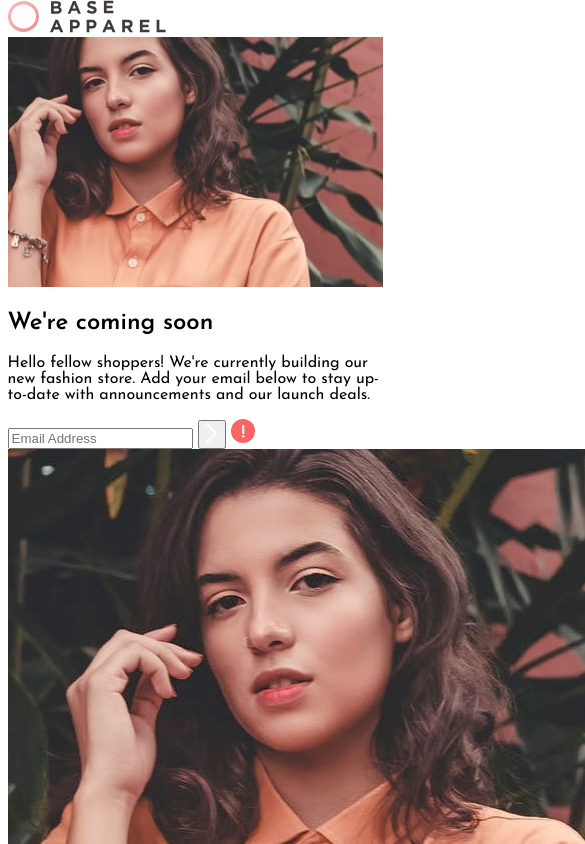
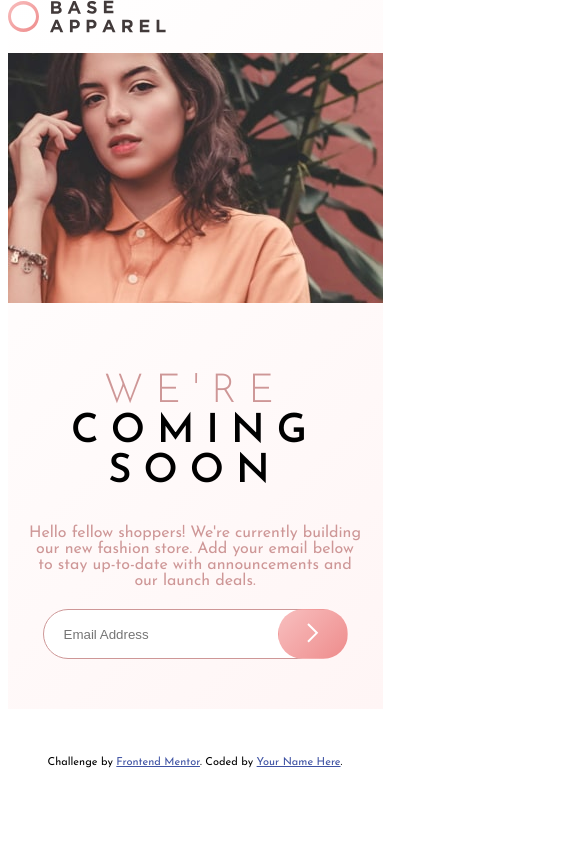
Before and after one commit to vishy312/base-apparel-card, a plain HTML site: page docs/index.html in a window 390 px wide. Shown: the top 844 px of the page, 585 px wide, since content can reach past the window. Drawn offline with nearby package versions, Linux system fonts and the light colour scheme; files that its build step writes are made by us from their sources.

Commit message:
mobile version done

```diff
--- a/docs/index.html
+++ b/docs/index.html
@@ -15,14 +15,14 @@
   </style>
 </head>
 <body>
-  <article>
+  <article role="main">
     <div class="main-card">
-      <img src="images/logo.svg" alt="logo" class="logo">
+      <img role="banner" src="images/logo.svg" alt="logo" class="logo">
       <br>
       <img src="images/hero-mobile.jpg" alt="mobile-hero" class="mobile-hero">
       <div class="main-content">
         <h1>
-          We're coming soon
+          <span>WE'RE</span> COMING SOON
         </h1>
         <p>
           Hello fellow shoppers! We're currently building our new fashion store.
@@ -39,15 +39,11 @@
     </div>
     <img src="images/hero-desktop.jpg" alt="desktop-hero" class="desktop-hero">
   </article>
-
-
-
-
-  <footer>
-    <p class="attribution">
-      Challenge by <a href="https://www.frontendmentor.io?ref=challenge" target="_blank">Frontend Mentor</a>.
-      Coded by <a href="#">Your Name Here</a>.
-    </p>
-  </footer>
 </body>
+<footer role="footer">
+  <p class="attribution">
+    Challenge by <a href="https://www.frontendmentor.io?ref=challenge" target="_blank">Frontend Mentor</a>.
+    Coded by <a href="#">Your Name Here</a>.
+  </p>
+</footer>
 </html>
--- a/docs/main.scss
+++ b/docs/main.scss
@@ -1,12 +1,68 @@
-@import 'config';
-@import url('https://fonts.googleapis.com/css2?family=Josefin+Sans:wght@300;400;600&display=swap');
+@import "config";
+@import url("https://fonts.googleapis.com/css2?family=Josefin+Sans:wght@300;400;600&display=swap");
 
 body {
-    font: {
-        family: 'Josefin Sans', sans-serif;
-        size: 16px;
-        weight: 400;
+  font: {
+    family: "Josefin Sans", sans-serif;
+    size: 16px;
+    weight: 400;
+  }
+  width: 375px;
+  margin: auto;
+}
+
+article {
+    background: $btn-gradient2;
+    .mobile-hero {
+        margin: 1em 0 2em 0;
+        width: 100%;
     }
-    width: 375px;
-    margin: auto;
+    .main-content {
+        h1{
+            text-align: center;
+            font-size: 2.5rem;
+            letter-spacing: 0.3em;
+            span {
+                color: $paragraph-color;
+                font-weight: 300;
+            }
+        }
+        p{
+            color: $paragraph-color;
+            text-align: center;
+            margin: 1.25em;
+        }
+        form {
+            margin: 1em 0 3em 0;
+            input {
+                width: 80%;
+                height: 50px;
+                border-radius: 35px;
+                padding-left: 1.5em;
+                box-sizing: border-box;
+                border: 1px solid $paragraph-color;
+                margin-left: 35px;
+            }
+            button {
+                width: 70px;
+                height: 50px;
+                border-radius: 25px;
+                background: $btn-gradient;
+                border: 1px solid transparent;
+                position: relative;
+                top: -50px;
+                left: 270px;
+            }
+            .error {
+                position: relative;
+                top: -47px;
+                left: 160px;
+                display: none;
+            }
+        }
+    }
 }
+
+.desktop-hero {
+    display: none;
+}
```
Also changed, not shown: docs/main.css (added), 1 other file.
